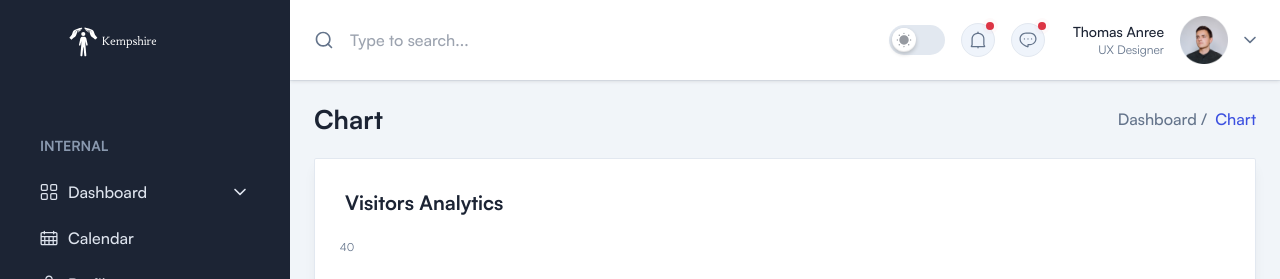
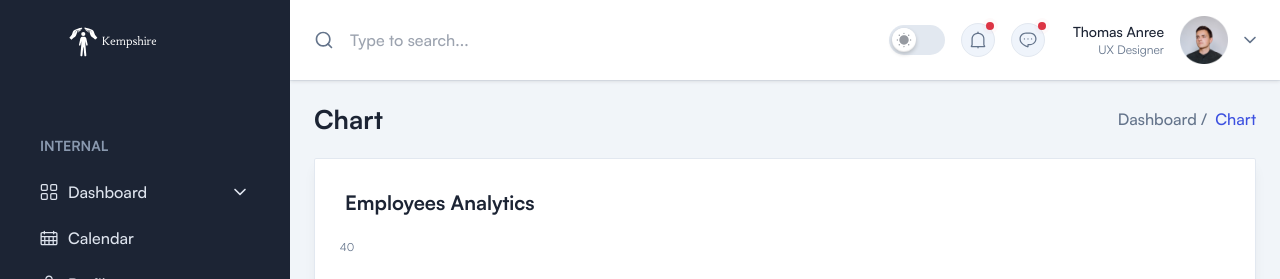
Before and after one commit to PawleN-D/hrms, a Next.js app in the folder client/: page /chart in a window 1280 px wide. Shown: the top 279 px of the page. Built offline with nearby package versions, Linux system fonts and the light colour scheme; a web font is replaced by a local one.

Commit message:
adjust headings

```diff
--- a/client/components/Charts/ChartFour.tsx
+++ b/client/components/Charts/ChartFour.tsx
@@ -110,7 +110,7 @@ const ChartFour: React.FC = () => {
     <div className="col-span-12 rounded-sm border border-stroke bg-white px-5 pt-7.5 pb-5 shadow-default dark:border-strokedark dark:bg-boxdark sm:px-7.5">
       <div>
         <h3 className="text-xl font-semibold text-black dark:text-white">
-          Visitors Analytics
+          Employees Analytics
         </h3>
       </div>
 
--- a/client/components/Charts/ChartThree.tsx
+++ b/client/components/Charts/ChartThree.tsx
@@ -60,7 +60,7 @@ const ChartThree: React.FC = () => {
       <div className="mb-3 justify-between gap-4 sm:flex">
         <div>
           <h5 className="text-xl font-semibold text-black dark:text-white">
-            Visitors Analytics
+            Employee Analytics
           </h5>
         </div>
         <div>
```
